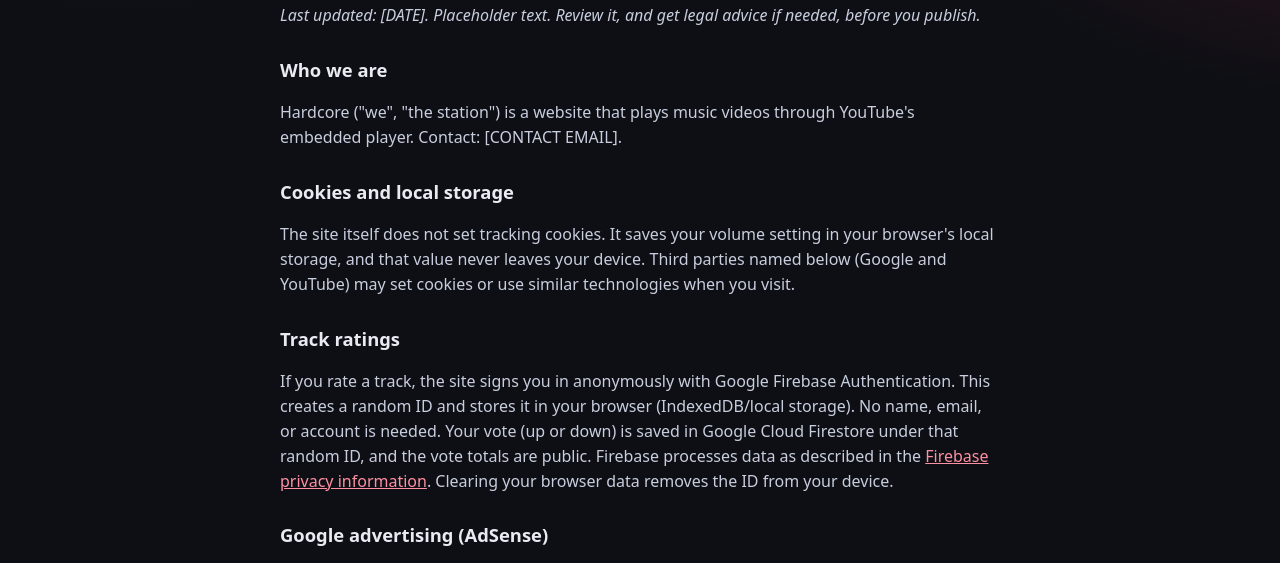
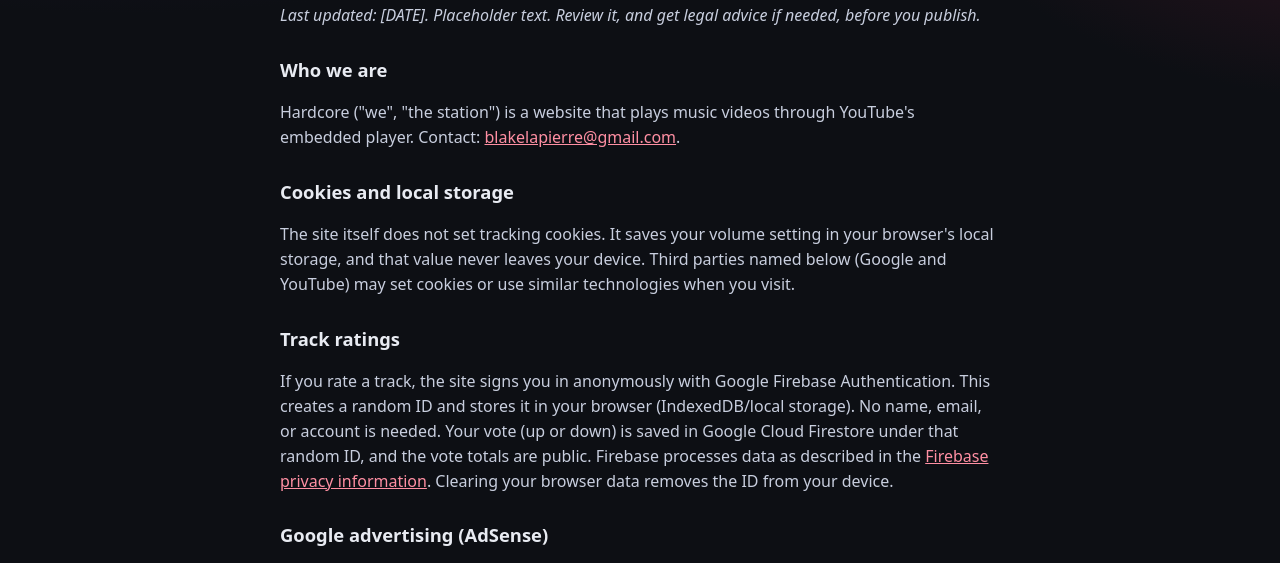
Before and after one commit to blakelapierre/hardcore-radio, a plain HTML site: page privacy.html in a window 1280 px wide. Shown: the part 171-734 px from the top of the page. Drawn offline with Linux system fonts and the light colour scheme.

Commit message:
Add contact email to privacy policy

```diff
--- a/privacy.html
+++ b/privacy.html
@@ -23,7 +23,7 @@
     <p><em>Last updated: [DATE]. Placeholder text. Review it, and get legal advice if needed, before you publish.</em></p>
 
     <h2>Who we are</h2>
-    <p>Hardcore ("we", "the station") is a website that plays music videos through YouTube's embedded player. Contact: [CONTACT EMAIL].</p>
+    <p>Hardcore ("we", "the station") is a website that plays music videos through YouTube's embedded player. Contact: <a href="mailto:blakelapierre@gmail.com">blakelapierre@gmail.com</a>.</p>
 
     <h2>Cookies and local storage</h2>
     <p>The site itself does not set tracking cookies. It saves your volume setting in your browser's local storage, and that value never leaves your device. Third parties named below (Google and YouTube) may set cookies or use similar technologies when you visit.</p>
```
